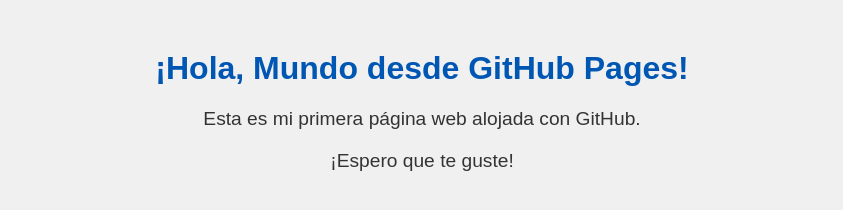
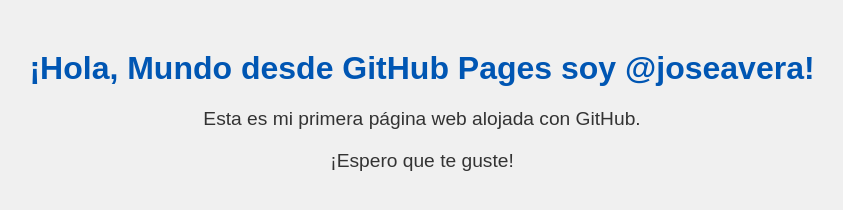
Before and after one commit to joseavera/pagina-web, a plain HTML site: page index.html in a window 1280 px wide. Shown: the whole page, without its empty margins (218-1061 px from the left). Drawn offline with Linux system fonts and the light colour scheme.

Commit message:
Update index.html

```diff
--- a/index.html
+++ b/index.html
@@ -21,7 +21,7 @@
     </style>
 </head>
 <body>
-    <h1>¡Hola, Mundo desde GitHub Pages!</h1>
+    <h1>¡Hola, Mundo desde GitHub Pages soy @joseavera!</h1>
     <p>Esta es mi primera página web alojada con GitHub.</p>
     <p>¡Espero que te guste!</p>
 </body>
```
